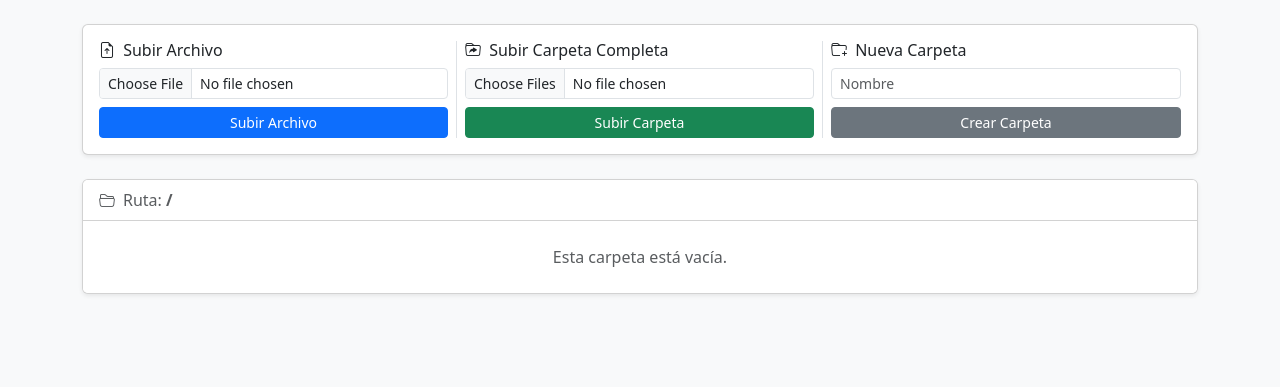
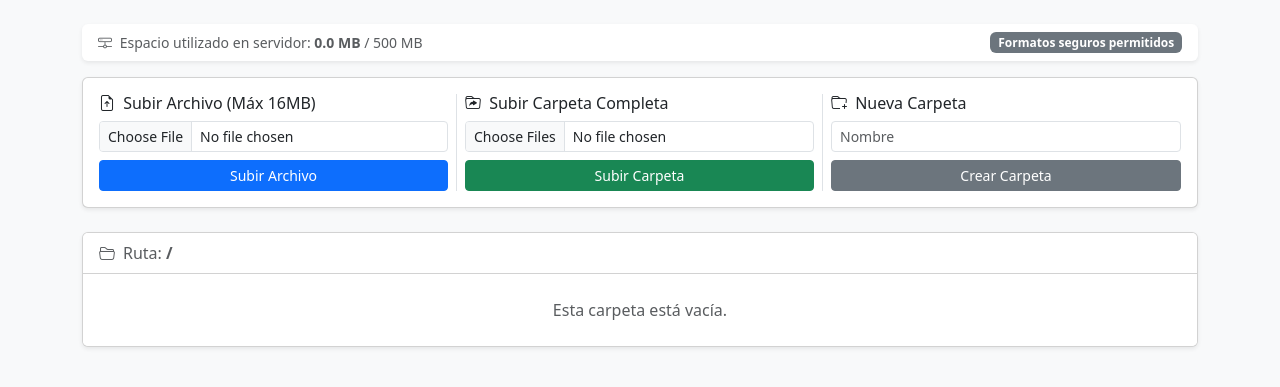
Before and after one commit to jerodelineleneus568-jpg/gestor-archivo, a Flask app: page / in a window 1280 px wide. Shown: the part 50-437 px from the top of the page. Run offline with Flask 3, Linux system fonts and the light colour scheme.

Commit message:
correction en el codigo

```diff
--- a/app/controllers/file_controller.py
+++ b/app/controllers/file_controller.py
@@ -1,5 +1,5 @@
 from flask import Blueprint, render_template, request, redirect, url_for, flash, jsonify
-from app.models.file_manager import FileManagerModel
+from app.models.file_manager import FileManagerModel, MAX_STORAGE_BYTES
 
 def create_file_blueprint(upload_folder: str):
     bp = Blueprint('files', __name__)
@@ -11,9 +11,12 @@ def create_file_blueprint(upload_folder: str):
         try:
             items = model.list_contents(subpath)
             parent = "/".join(subpath.rstrip("/").split("/")[:-1]) if subpath else None
-            return render_template('explorer.html', items=items, current_path=subpath, parent=parent)
+            used_mb = round(model.get_total_storage_used() / (1024 * 1024), 2)
+            max_mb = int(MAX_STORAGE_BYTES / (1024 * 1024))
+            storage_info = {"used_mb": used_mb, "max_mb": max_mb}
+            return render_template('explorer.html', items=items, current_path=subpath, parent=parent, storage_info=storage_info)
         except Exception as e:
-            flash(f"Error al listar: {str(e)}", "danger")
+            flash(f"Error: {str(e)}", "danger")
             return redirect(url_for('files.browse'))
 
     @bp.route('/upload', methods=['POST'])
@@ -25,9 +28,11 @@ def create_file_blueprint(upload_folder: str):
         else:
             try:
                 model.save_file(subpath, file)
-                flash("Archivo subido con éxito", "success")
+                flash("Archivo validado y subido con éxito", "success")
+            except (ValueError, OverflowError, PermissionError) as e:
+                flash(f"Seguridad: {str(e)}", "danger")
             except Exception as e:
-                flash(f"Error al subir: {str(e)}", "danger")
+                flash(f"Error inesperado: {str(e)}", "danger")
         return redirect(url_for('files.browse', subpath=subpath))
 
     @bp.route('/upload_folder', methods=['POST'])
@@ -42,7 +47,9 @@ def create_file_blueprint(upload_folder: str):
         try:
             for file, rel_path in zip(files, paths):
                 model.save_relative_file(subpath, rel_path, file)
-            return jsonify({"status": "success", "message": "Carpeta subida con éxito"})
+            return jsonify({"status": "success", "message": "Carpeta analizada y subida correctamente"})
+        except (ValueError, OverflowError, PermissionError) as e:
+            return jsonify({"status": "error", "message": str(e)}), 400
         except Exception as e:
             return jsonify({"status": "error", "message": str(e)}), 500
 
--- a/app/models/file_manager.py
+++ b/app/models/file_manager.py
@@ -1,6 +1,15 @@
 import os
 from pathlib import Path
 from werkzeug.utils import secure_filename
+
+# Lista blanca de extensiones permitidas
+ALLOWED_EXTENSIONS = {
+    'txt', 'pdf', 'png', 'jpg', 'jpeg', 'gif', 'csv', 'json',
+    'py', 'html', 'css', 'js', 'md', 'doc', 'docx', 'xls', 'xlsx'
+}
+
+# Límite global de almacenamiento permitido en uploads (ej. 500 MB)
+MAX_STORAGE_BYTES = 500 * 1024 * 1024
 
 class FileManagerModel:
     def __init__(self, base_dir: str):
@@ -12,6 +21,25 @@ class FileManagerModel:
         if not str(target_path).startswith(str(self.base_dir)):
             raise PermissionError("Acceso no permitido fuera del directorio base.")
         return target_path
+
+    def get_total_storage_used(self) -> int:
+        """Calcula el peso total acumulado en la carpeta uploads."""
+        total = 0
+        for entry in self.base_dir.rglob('*'):
+            if entry.is_file():
+                total += entry.stat().st_size
+        return total
+
+    def is_allowed_file(self, filename: str) -> bool:
+        """Verifica si la extensión del archivo está en la lista blanca."""
+        return '.' in filename and filename.rsplit('.', 1)[1].lower() in ALLOWED_EXTENSIONS
+
+    def check_storage_quota(self, incoming_size: int = 0):
+        """Verifica si queda espacio en el servidor antes de guardar."""
+        current_used = self.get_total_storage_used()
+        if current_used + incoming_size > MAX_STORAGE_BYTES:
+            max_mb = MAX_STORAGE_BYTES / (1024 * 1024)
+            raise OverflowError(f"Se ha alcanzado la cuota máxima de espacio en disco ({max_mb:.0f} MB).")
 
     def list_contents(self, subpath: str = ""):
         folder = self._get_safe_path(subpath)
@@ -36,6 +64,10 @@ class FileManagerModel:
         filename = secure_filename(file_storage.filename)
         if not filename:
             raise ValueError("Nombre de archivo inválido")
+        if not self.is_allowed_file(filename):
+            raise ValueError(f"Extensión no permitida para el archivo '{filename}'.")
+
+        self.check_storage_quota()
         target_path = self._get_safe_path(subpath) / filename
         file_storage.save(target_path)
 
@@ -44,12 +76,18 @@ class FileManagerModel:
         if not parts:
             return
 
+        filename = parts[-1]
+        if not self.is_allowed_file(filename):
+            raise ValueError(f"El archivo '{filename}' tiene una extensión no permitida y fue rechazado.")
+
+        self.check_storage_quota()
+
         target_dir = self._get_safe_path(subpath)
         for d in parts[:-1]:
             target_dir = target_dir / d
             target_dir.mkdir(parents=True, exist_ok=True)
 
-        file_dest = target_dir / parts[-1]
+        file_dest = target_dir / filename
         file_storage.save(file_dest)
 
     def read_file(self, subpath: str):
--- a/app/views/templates/explorer.html
+++ b/app/views/templates/explorer.html
@@ -1,11 +1,19 @@
 {% extends 'base.html' %}
 
 {% block content %}
+<!-- Barra de estado de almacenamiento -->
+<div class="card mb-3 border-0 bg-white shadow-sm">
+    <div class="card-body py-2 d-flex justify-content-between align-items-center">
+        <small class="text-muted"><i class="bi bi-hdd-network me-1"></i> Espacio utilizado en servidor: <strong>{{ storage_info.used_mb }} MB</strong> / {{ storage_info.max_mb }} MB</small>
+        <span class="badge bg-secondary">Formatos seguros permitidos</span>
+    </div>
+</div>
+
 <div class="card mb-4 shadow-sm">
     <div class="card-body">
         <div class="row g-3">
             <div class="col-md-4 border-end">
-                <h6><i class="bi bi-file-earmark-arrow-up me-1"></i> Subir Archivo</h6>
+                <h6><i class="bi bi-file-earmark-arrow-up me-1"></i> Subir Archivo (Máx 16MB)</h6>
                 <form action="{{ url_for('files.upload_file') }}" method="POST" enctype="multipart/form-data" class="d-flex flex-column gap-2">
                     <input type="hidden" name="subpath" value="{{ current_path }}">
                     <input class="form-control form-control-sm" type="file" name="file" required>
@@ -21,7 +29,7 @@
                         Subir Carpeta
                     </button>
                 </div>
-                <div id="uploadStatus" class="small text-muted mt-1" style="display:none;">Subiendo contenido...</div>
+                <div id="uploadStatus" class="small text-muted mt-1" style="display:none;">Subiendo contenido seguro...</div>
             </div>
 
             <div class="col-md-4">
@@ -110,13 +118,13 @@ function uploadFolderAction() {
         if (data.status === 'success') {
             window.location.reload();
         } else {
-            alert('Error: ' + data.message);
+            alert('Error de seguridad: ' + data.message);
             btn.disabled = false;
             status.style.display = 'none';
         }
     })
     .catch(err => {
-        alert('Error al subir: ' + err);
+        alert('Error en la subida: ' + err);
         btn.disabled = false;
         status.style.display = 'none';
     });
```
Also changed, not shown: app/__init__.py (+10 -1 lines).
